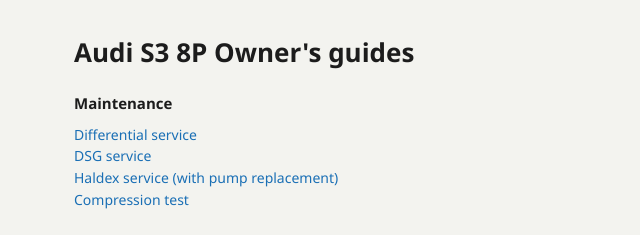
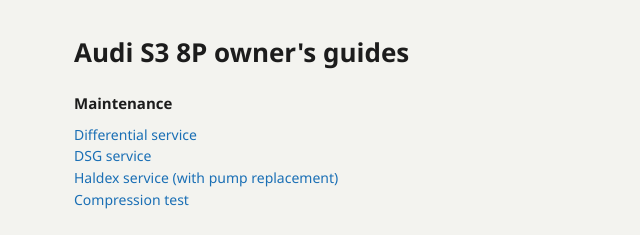
Before and after one commit to JMarkstrom/Audi_S3_8P, a plain HTML site: page index.html in a window 1280 px wide. Shown: the top 235 px of the page, 0-640 px from the left. Drawn offline with Linux system fonts and the light colour scheme.

Commit message:
Use sentence case for the index heading.

```diff
--- a/index.html
+++ b/index.html
@@ -57,7 +57,7 @@
 <body>
 <div class="wrap">
 <div class="top">
-<h1>Audi S3 8P Owner's guides</h1>
+<h1>Audi S3 8P owner's guides</h1>
 <div class="actions">
 <button type="button" class="pill" id="printBtn">Print</button>
 <button type="button" class="pill" id="themeBtn">Dark view</button>
```
